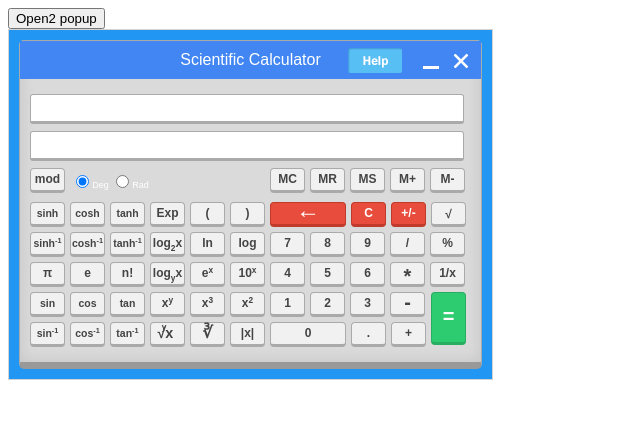
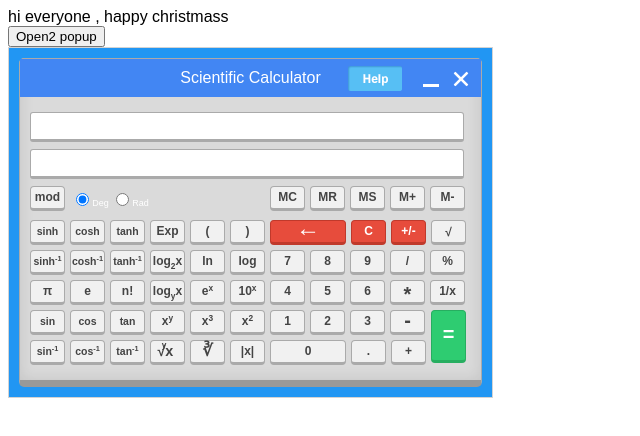
Before and after one commit to myrakesh/mm, a plain HTML site: page index.html in a window 1280 px wide. Shown: the whole page, without its empty margins (0-640 px from the left). Drawn offline with nearby package versions, Linux system fonts and the light colour scheme; no server answers.

Commit message:
Update index.html

```diff
--- a/index.html
+++ b/index.html
@@ -15,7 +15,7 @@
 
 </head>
 <body>
-
+  <div>hi everyone , happy christmass</div>
 
   <input type="button" value="Open2 popup" onclick="window.open('menu.html', '_blank', 'height=200,width=200')" >
 
```
